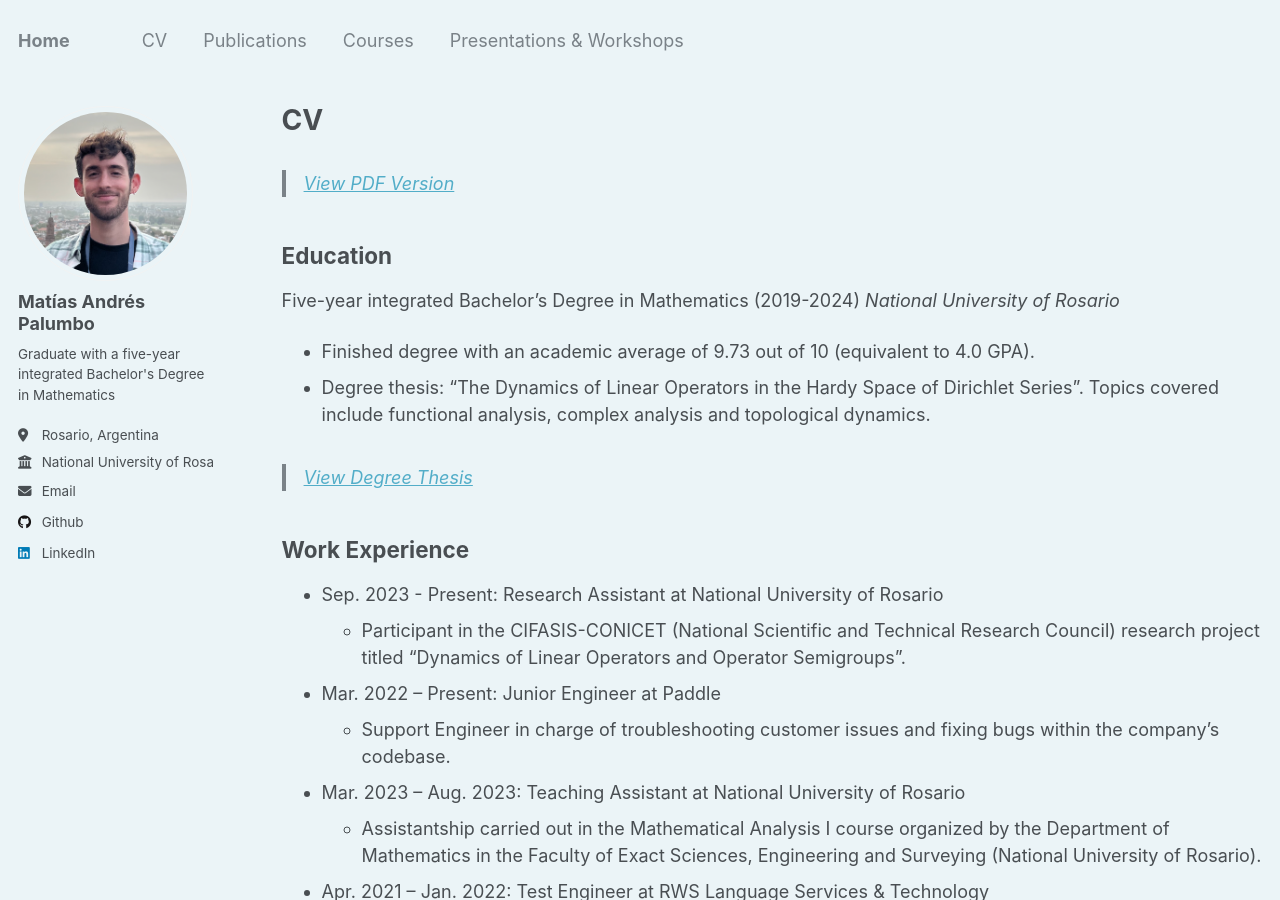
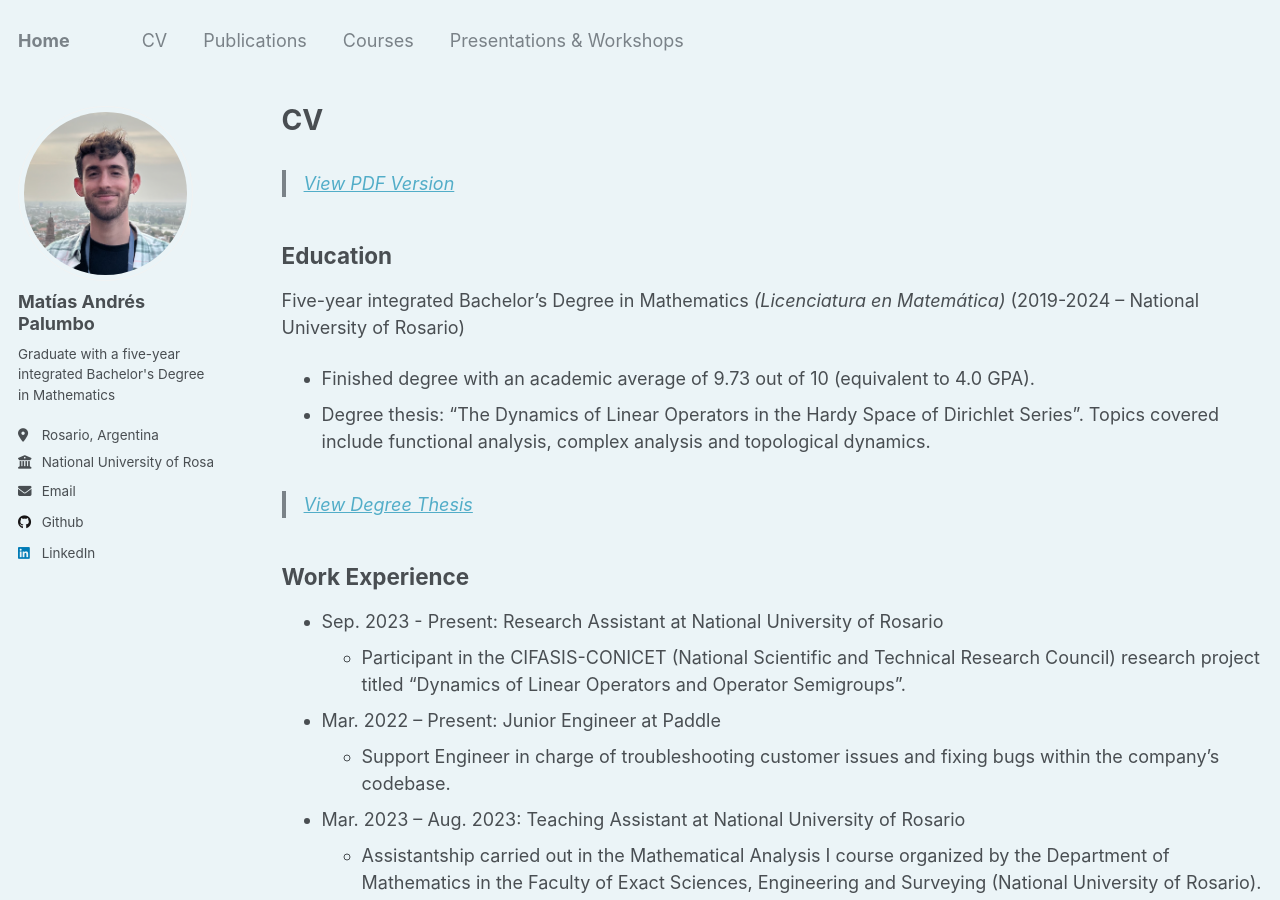
Before and after one commit to matiaspalumbo/matiaspalumbo.github.io, a Jekyll site: the page built from _pages/cv.md, in a window 1280 px wide and 900 px high. Built offline with Jekyll 4.4.1, drawn with Linux system fonts in a browser that asks for light colours.

Commit message:
Modified CV

```diff
--- a/_pages/cv.md
+++ b/_pages/cv.md
@@ -12,8 +12,7 @@ redirect_from:
 > [View PDF Version](https://matiaspalumbo.github.io/files/cv.pdf)
 
 ## Education
-Five-year integrated Bachelor's Degree in Mathematics (2019-2024)
-*National University of Rosario*
+Five-year integrated Bachelor's Degree in Mathematics *(Licenciatura en Matemática)* (2019-2024 – National University of Rosario)
 * Finished degree with an academic average of 9.73 out of 10 (equivalent to 4.0 GPA).
 * Degree thesis: “The Dynamics of Linear Operators in the Hardy Space of Dirichlet Series”. Topics covered include functional analysis, complex analysis and topological dynamics.
 
```
Also changed, not shown: 1 other file.
